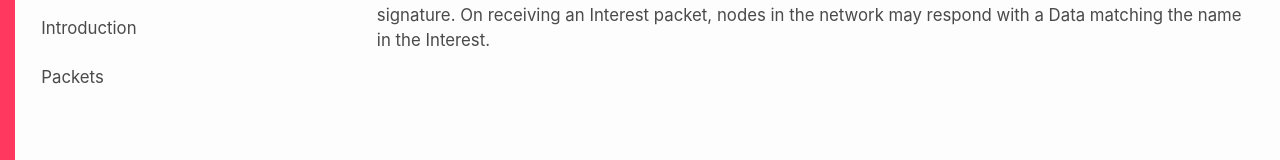
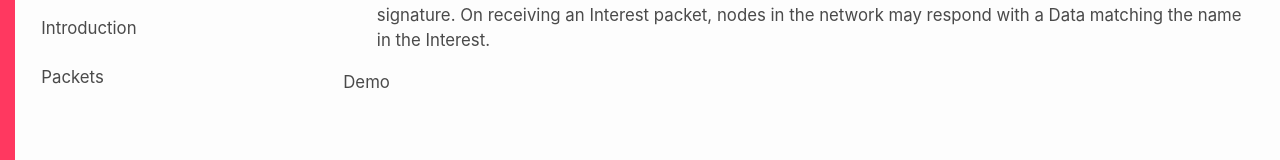
Before and after one commit to pulsejet/ndn101, a React (Create React App) app: page /packets in a window 1280 px wide. Shown: the part 247-407 px from the top of the page. Built offline with nearby package versions, Linux system fonts and the light colour scheme.

Commit message:
add motion components

```diff
--- a/package.json
+++ b/package.json
@@ -11,6 +11,7 @@
     "@types/react": "^18.0.28",
     "@types/react-dom": "^18.0.11",
     "bulma": "^0.9.4",
+    "framer-motion": "^10.0.1",
     "react": "^18.2.0",
     "react-dom": "^18.2.0",
     "react-router-dom": "^6.8.2",
--- a/src/pages/02-packets.tsx
+++ b/src/pages/02-packets.tsx
@@ -1,4 +1,5 @@
 import * as React from "react";
+import PacketDemo from "./PacketDemo";
 import "./02-packets.scss";
 
 export default function Page() {
@@ -27,6 +28,7 @@ export default function Page() {
                     </li>
                 </ul>
             </p>
+            <PacketDemo></PacketDemo>
         </div>
     );
 }
--- /dev/null
+++ b/src/pages/PacketDemo.tsx
@@ -0,0 +1,10 @@
+import * as React from "react";
+import "./PacketDemo.scss";
+
+export default function Page() {
+    return (
+        <div className="content">
+            Demo
+        </div>
+    );
+}
```
Also changed, not shown: src/pages/PacketDemo.scss (added), 1 other file (tests, documents, lock files or other folders).
